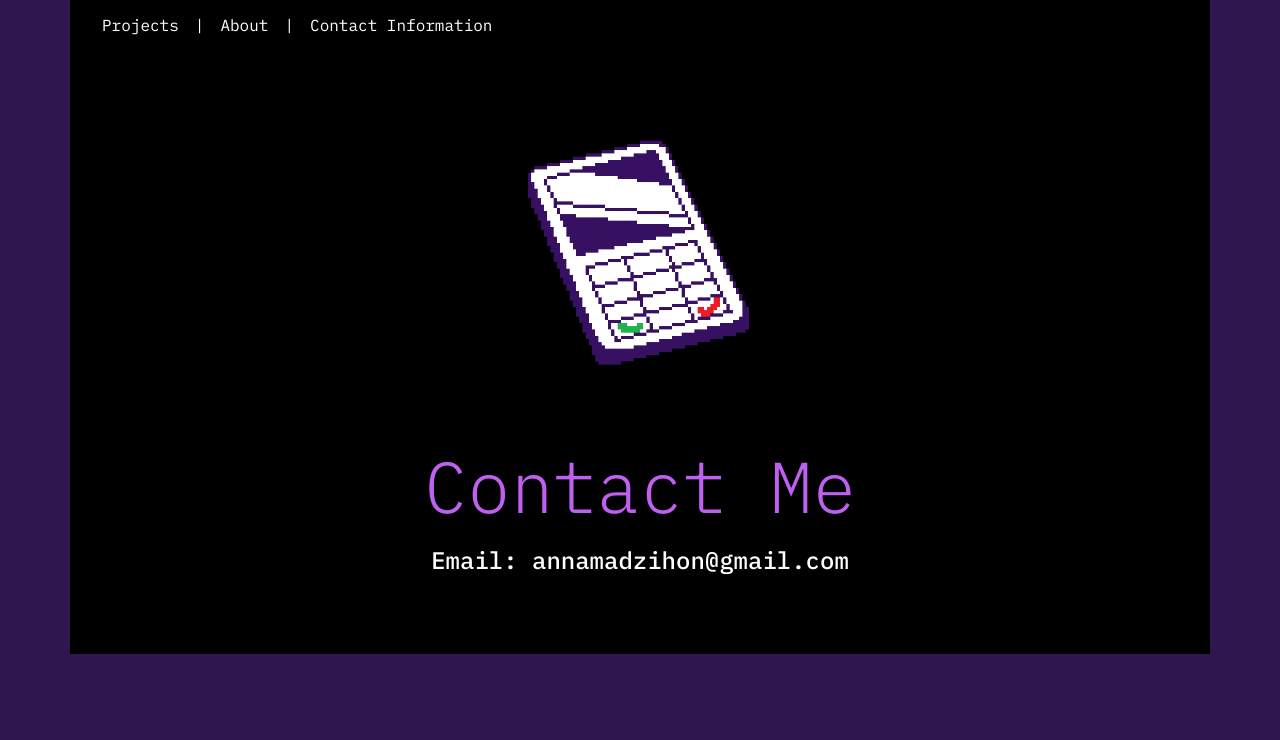
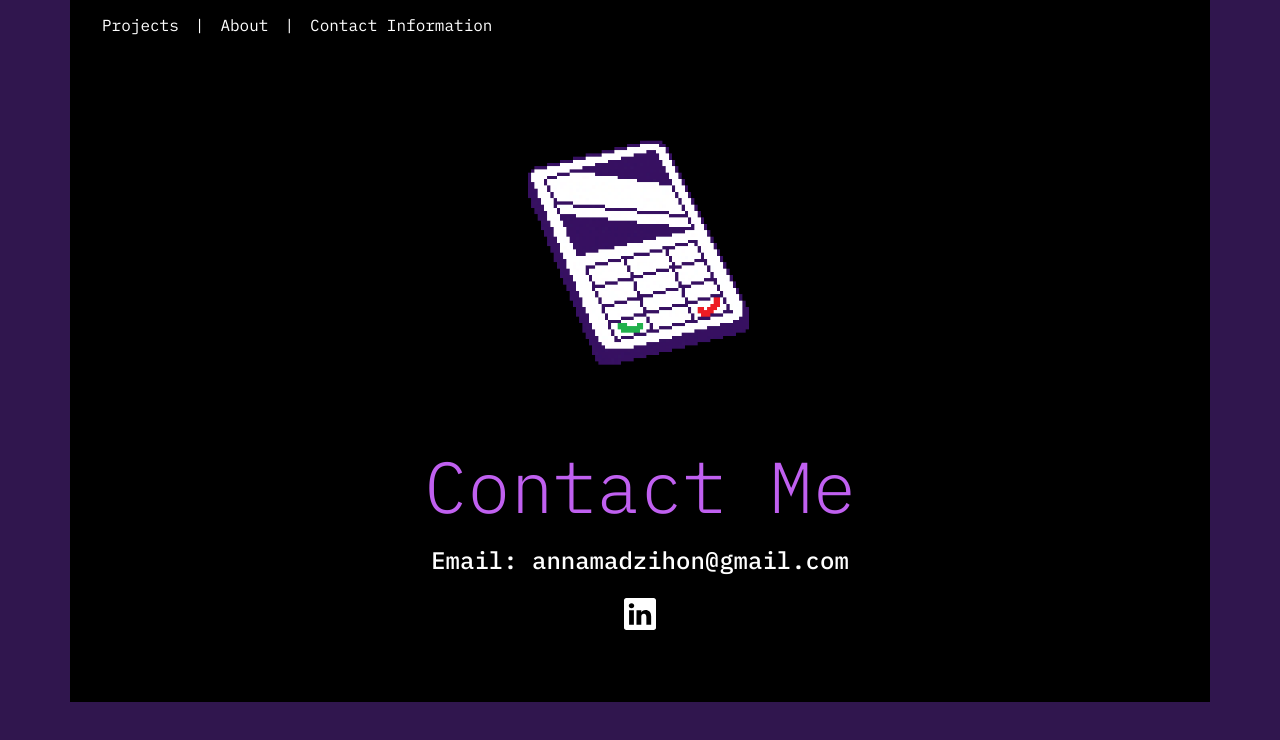
Before and after one commit to AniasMad/AniasMad.github.io, a website: page contact.html in a window 1280 px wide. Drawn offline with Linux system fonts and the light colour scheme.

Commit message:
Added linkedin link

```diff
--- a/contact.html
+++ b/contact.html
@@ -23,8 +23,19 @@
         <div class="d-flex flex-column justify-content-center pb-5">
             <img src="/images/contact.png" alt="profile" class="img-fluid align-self-center my-4" style="max-height: 20em; max-width: 20em;">
             <div class="justify-content-center py-3">
-                <h1 class="text-primary text-center display-2">Contact Me</h1>
-                <h4 class="text-white text-center py-2">Email: annamadzihon@gmail.com</h4>
+                <div class="d-flex justify-content-center">
+                    <h1 class="text-primary text-center display-2">Contact Me</h1>
+                </div>
+                <div class="d-flex justify-content-center">
+                    <h4 class="text-white text-center py-2">Email: annamadzihon@gmail.com</h4>
+            </div>
+            <div class="d-flex justify-content-center py-2">
+                <div>
+                    <a href="https://www.linkedin.com/in/anna-madzihon/"><svg xmlns="http://www.w3.org/2000/svg" width="32" height="32" fill="white" class="bi bi-linkedin" viewBox="0 0 16 16">
+                        <path d="M0 1.146C0 .513.526 0 1.175 0h13.65C15.474 0 16 .513 16 1.146v13.708c0 .633-.526 1.146-1.175 1.146H1.175C.526 16 0 15.487 0 14.854zm4.943 12.248V6.169H2.542v7.225zm-1.2-8.212c.837 0 1.358-.554 1.358-1.248-.015-.709-.52-1.248-1.342-1.248S2.4 3.226 2.4 3.934c0 .694.521 1.248 1.327 1.248zm4.908 8.212V9.359c0-.216.016-.432.08-.586.173-.431.568-.878 1.232-.878.869 0 1.216.662 1.216 1.634v3.865h2.401V9.25c0-2.22-1.184-3.252-2.764-3.252-1.274 0-1.845.7-2.165 1.193v.025h-.016l.016-.025V6.169h-2.4c.03.678 0 7.225 0 7.225z"/>
+                    </svg>
+                    </a>
+                </div>
             </div>
         </div>
     </div>
--- a/package.json
+++ b/package.json
@@ -1,5 +1,6 @@
 {
   "dependencies": {
-    "bootstrap": "^5.3.3"
+    "bootstrap": "^5.3.3",
+    "bootstrap-icons": "^1.11.3"
   }
 }
```
Also changed, not shown: 1 other file.
